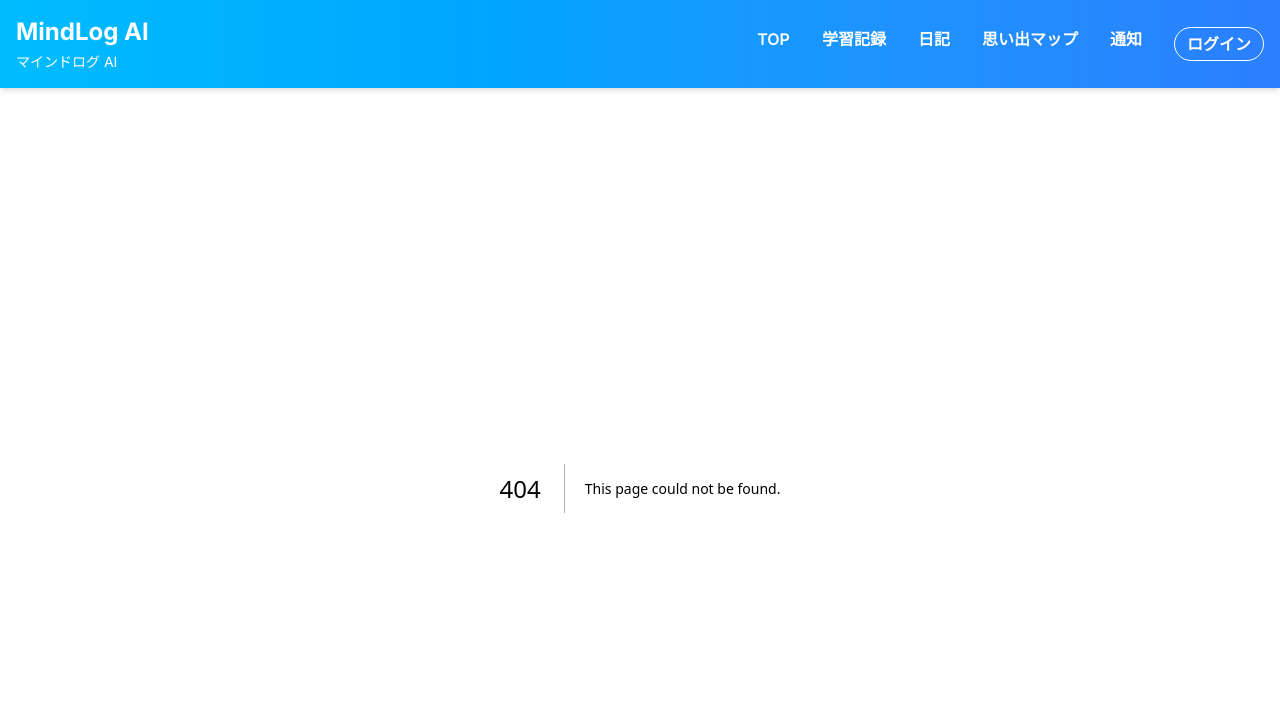
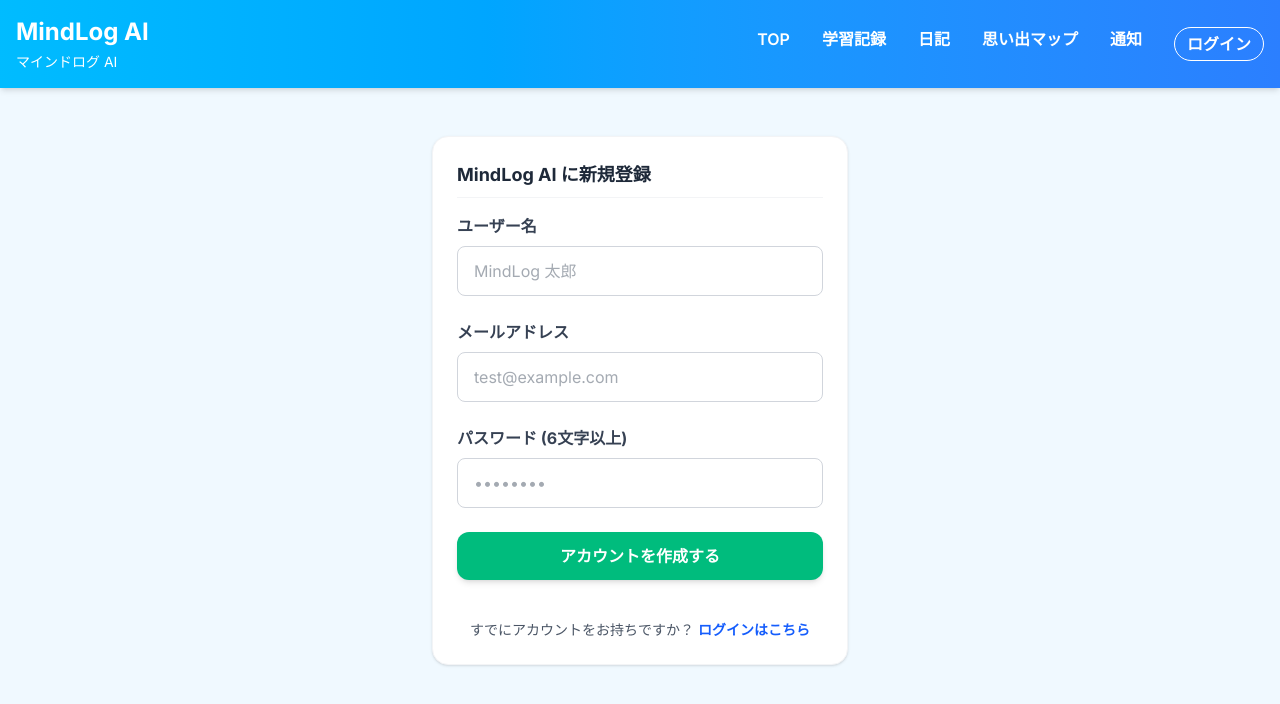
Before and after one commit to HORI-PNG/mindlog, a Next.js app in the folder frontend/: page /signup in a window 1280 px wide. Before the commit this address had no page. Shown: the top 704 px of the page. Built offline with nearby package versions, Linux system fonts and the light colour scheme; no server answers.

Commit message:
モダンに変更

```diff
--- a/frontend/app/login/page.tsx
+++ b/frontend/app/login/page.tsx
@@ -3,6 +3,7 @@
 import { useState } from "react";
 import Card from "@/components/Card";
 import { useRouter } from "next/navigation"; // 画面遷移用
+import Link from "next/link";
 
 // 環境変数からベースURLを取得（設定されていない場合はローカルの8080を使用）
 const API_BASE_URL =
@@ -96,6 +97,18 @@ export default function Login() {
           >
             ログイン
           </button>
+
+          <div className="text-center mt-4">
+            <p className="text-sm text-gray-600">
+              アカウントを持っていませんか？{" "}
+              <Link
+                href="/signup"
+                className="text-emerald-500 hover:underline font-bold"
+              >
+                新規登録はこちら
+              </Link>
+            </p>
+          </div>
         </form>
       </Card>
     </main>
--- /dev/null
+++ b/frontend/app/signup/page.tsx
@@ -0,0 +1,135 @@
+"use client";
+
+import { useState } from "react";
+import Card from "@/components/Card";
+import { useRouter } from "next/navigation";
+import Link from "next/link";
+
+// 先ほど統一したAPIのベースURLを使用します
+const API_BASE_URL =
+  process.env.NEXT_PUBLIC_API_BASE_URL || "https://mindlog-2nj7.onrender.com";
+
+export default function SignUp() {
+  const [username, setUsername] = useState("");
+  const [email, setEmail] = useState("");
+  const [password, setPassword] = useState("");
+  const [error, setError] = useState("");
+  const [isSubmitting, setIsSubmitting] = useState(false);
+  const router = useRouter();
+
+  const handleSignUp = async (e: React.FormEvent) => {
+    e.preventDefault();
+    setError("");
+    setIsSubmitting(true);
+
+    try {
+      // Javaバックエンドの新規登録APIを呼び出す
+      const response = await fetch(`${API_BASE_URL}/api/auth/signup`, {
+        method: "POST",
+        headers: {
+          "Content-Type": "application/json",
+        },
+        body: JSON.stringify({ username, email, password }),
+      });
+
+      if (!response.ok) {
+        throw new Error(
+          "ユーザー登録に失敗しました。既に使われているメールアドレスの可能性があります。",
+        );
+      }
+
+      // 登録成功時
+      alert("ユーザー登録が完了しました！🎉 ログイン画面に移動します。");
+      router.push("/login"); // ログイン画面へリダイレクト
+    } catch (err: unknown) {
+      if (err instanceof Error) {
+        setError(err.message);
+      } else {
+        setError("予期せぬエラーが発生しました");
+      }
+    } finally {
+      setIsSubmitting(false);
+    }
+  };
+
+  return (
+    <main className="container mx-auto px-4 py-12 max-w-md">
+      <Card title="MindLog AI に新規登録">
+        <form onSubmit={handleSignUp} className="space-y-6 mt-4">
+          {error && (
+            <div className="bg-red-50 text-red-500 p-3 rounded-lg text-sm font-bold">
+              {error}
+            </div>
+          )}
+
+          <div>
+            <label className="block text-gray-700 font-bold mb-2">
+              ユーザー名
+            </label>
+            <input
+              type="text"
+              required
+              value={username}
+              onChange={(e) => setUsername(e.target.value)}
+              className="w-full px-4 py-3 rounded-lg border border-gray-300 focus:outline-none focus:ring-2 focus:ring-sky-500"
+              placeholder="MindLog 太郎"
+            />
+          </div>
+
+          <div>
+            <label className="block text-gray-700 font-bold mb-2">
+              メールアドレス
+            </label>
+            <input
+              type="email"
+              required
+              value={email}
+              onChange={(e) => setEmail(e.target.value)}
+              className="w-full px-4 py-3 rounded-lg border border-gray-300 focus:outline-none focus:ring-2 focus:ring-sky-500"
+              placeholder="test@example.com"
+            />
+          </div>
+
+          <div>
+            <label className="block text-gray-700 font-bold mb-2">
+              パスワード (6文字以上)
+            </label>
+            <input
+              type="password"
+              required
+              minLength={6}
+              value={password}
+              onChange={(e) => setPassword(e.target.value)}
+              className="w-full px-4 py-3 rounded-lg border border-gray-300 focus:outline-none focus:ring-2 focus:ring-sky-500"
+              placeholder="••••••••"
+            />
+          </div>
+
+          <button
+            type="submit"
+            disabled={isSubmitting}
+            className={`w-full font-bold py-3 px-4 rounded-xl transition-colors shadow-md ${
+              isSubmitting
+                ? "bg-gray-400 cursor-not-allowed text-white"
+                : "bg-emerald-500 hover:bg-emerald-600 text-white hover:shadow-lg"
+            }`}
+          >
+            {isSubmitting ? "登録中..." : "アカウントを作成する"}
+          </button>
+
+          <div className="text-center mt-4">
+            <p className="text-sm text-gray-600">
+              すでにアカウントをお持ちですか？{" "}
+              <Link
+                href="/login"
+                className="text-blue-600 hover:underline font-bold"
+              >
+                ログインはこちら
+              </Link>
+            </p>
+          </div>
+        </form>
+      </Card>
+    </main>
+  );
+}
```
